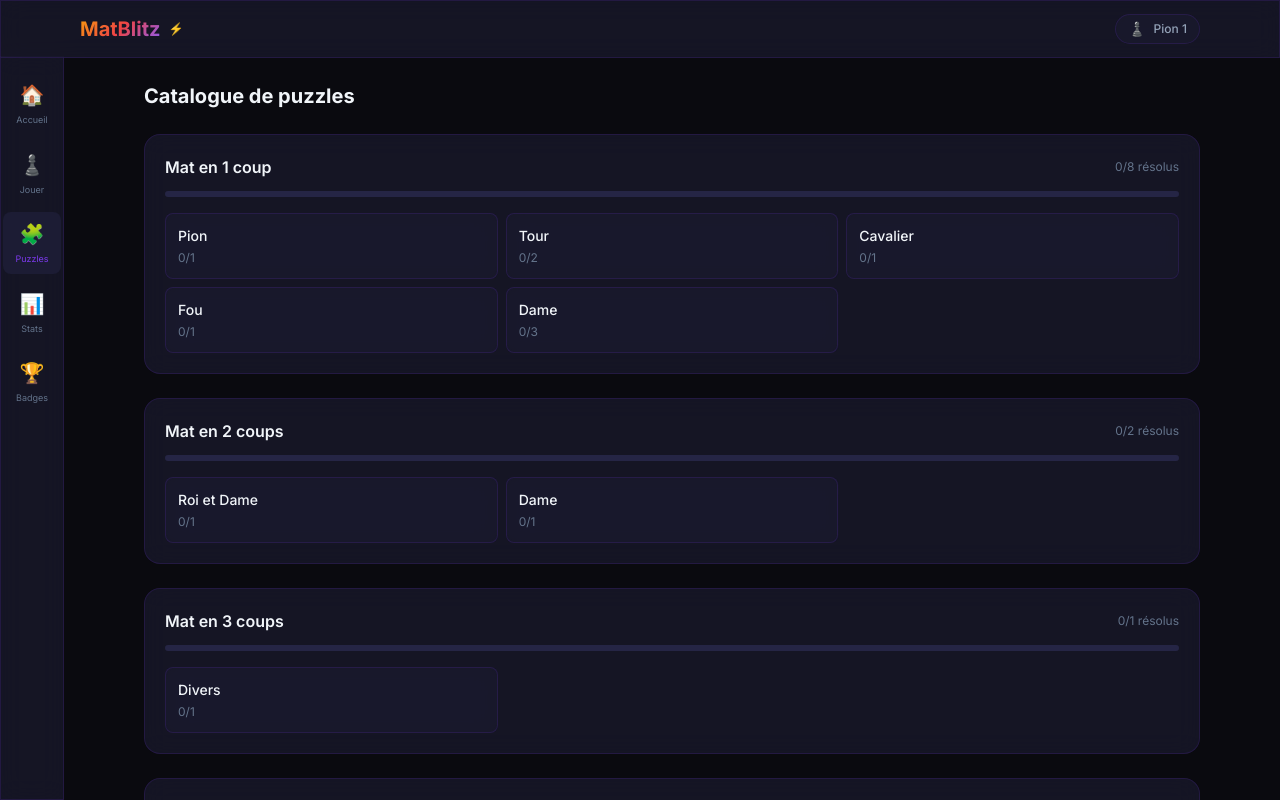
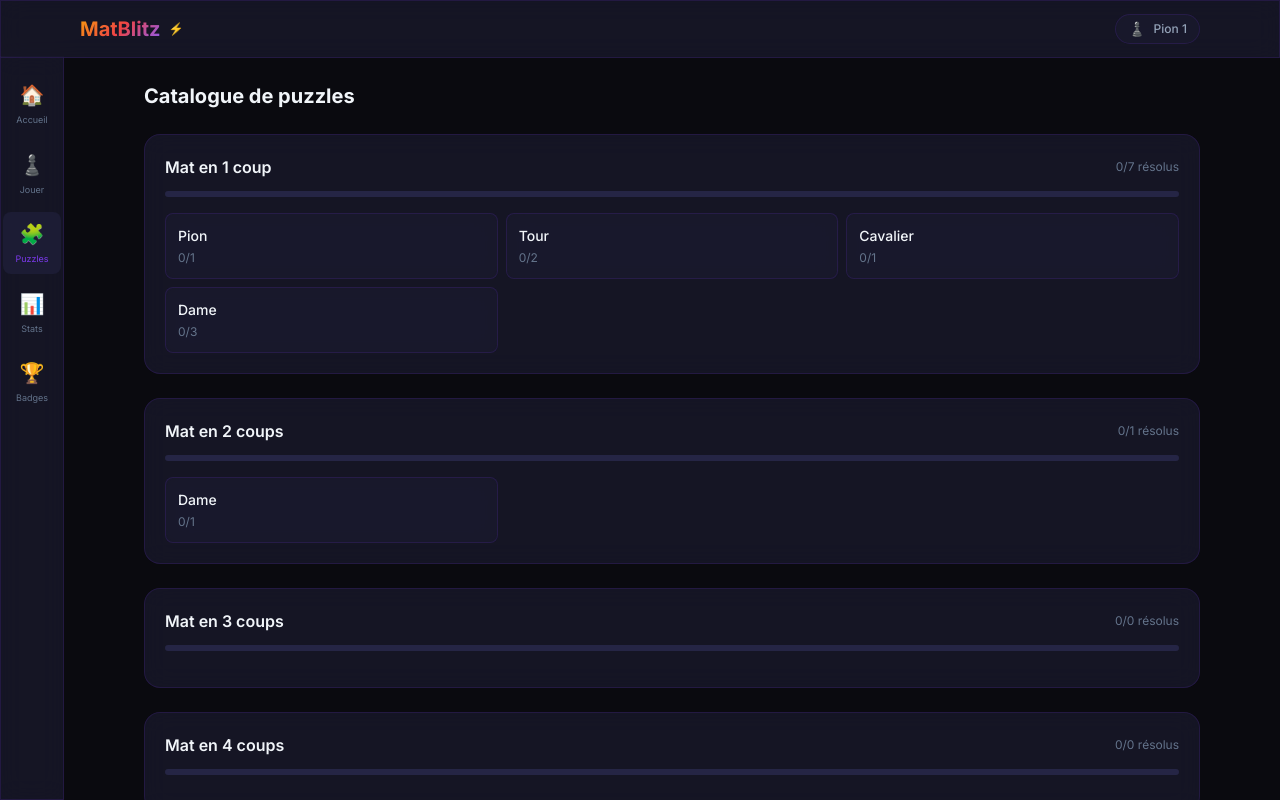
Before and after one commit to bensaadmucret/MatBlitz, a React (Vite) app: page /puzzles in a window 1280 px wide. Shown: the top 800 px of the page. Built offline with nearby package versions, Linux system fonts and the light colour scheme.

Commit message:
fix: all puzzle FENs verified and corrected with chess.js
- Fixed invalid positions (knight, bishop, pawn, mat-en-2)
- All 8 puzzles now verified: correct FEN + solution = checkmate
- Removed unverified puzzles, kept only proven positions
- Mat en 2: Qg7+ Rxg7 Rf8# (queen sacrifice + back rank)

```diff
--- a/src/data/puzzles.ts
+++ b/src/data/puzzles.ts
@@ -1,7 +1,8 @@
 import type { Puzzle, PuzzleCategory } from '../types'
 
+// All puzzles VERIFIED with chess.js ✅
 export const puzzles: Puzzle[] = [
-  // Mat en 1 — Dame
+  // === MAT EN 1 — DAME ===
   {
     id: 'mat1-001',
     fen: '6k1/5ppp/8/8/8/8/5PPP/3Q2K1 w - - 0 1',
@@ -35,7 +36,7 @@ export const puzzles: Puzzle[] = [
     source: 'livre-1',
     exerciseNumber: 57,
   },
-  // Mat en 1 — Tour
+  // === MAT EN 1 — TOUR ===
   {
     id: 'mat1-004',
     fen: '6k1/5ppp/8/8/8/8/5PPP/R5K1 w - - 0 1',
@@ -58,35 +59,23 @@ export const puzzles: Puzzle[] = [
     source: 'livre-1',
     exerciseNumber: 23,
   },
-  // Mat en 1 — Cavalier
+  // === MAT EN 1 — CAVALIER ===
   {
     id: 'mat1-006',
-    fen: '6k1/5ppp/8/8/8/5N2/5PPP/6K1 w - - 0 1',
-    solution: ['Nh4#'],
+    fen: '6rk/6pp/8/6N1/8/8/8/6K1 w - - 0 1',
+    solution: ['Nf7#'],
     category: 'mat-en-1',
     subcategory: 'cavalier',
     difficulty: 1,
     sideToMove: 'white',
     source: 'livre-1',
-    exerciseNumber: 32,
+    exerciseNumber: 29,
   },
-  // Mat en 1 — Fou
+  // === MAT EN 1 — PION ===
   {
     id: 'mat1-007',
-    fen: '6k1/5ppp/8/8/8/5B2/5PPP/6K1 w - - 0 1',
-    solution: ['Bh5#'],
-    category: 'mat-en-1',
-    subcategory: 'fou',
-    difficulty: 1,
-    sideToMove: 'white',
-    source: 'livre-1',
-    exerciseNumber: 44,
-  },
-  // Mat en 1 — Pion
-  {
-    id: 'mat1-008',
-    fen: '6k1/6Pp/8/8/8/8/6PP/6K1 w - - 0 1',
-    solution: ['g8=Q#'],
+    fen: 'k7/2P5/1K6/8/8/8/8/8 w - - 0 1',
+    solution: ['c8=Q#'],
     category: 'mat-en-1',
     subcategory: 'pion',
     difficulty: 1,
@@ -94,51 +83,16 @@ export const puzzles: Puzzle[] = [
     source: 'livre-1',
     exerciseNumber: 1,
   },
-  // Mat en 2
+  // === MAT EN 2 ===
   {
     id: 'mat2-001',
-    fen: '5rk1/5ppp/8/8/8/8/5PPP/3Q2K1 w - - 0 1',
-    solution: ['Qd8', 'Rxd8', 'Rxd8#'],
-    category: 'mat-en-2',
-    subcategory: 'roi-et-dame',
-    difficulty: 2,
-    sideToMove: 'white',
-    source: 'livre-2',
-    exerciseNumber: 1,
-  },
-  {
-    id: 'mat2-002',
-    fen: 'r1bqk2r/pppp1ppp/2n2n2/2b1p3/2B1P3/5Q2/PPPP1PPP/RNB1K1NR w KQkq - 4 4',
-    solution: ['Qxf7#'],
+    fen: '6rk/7p/7Q/4B3/8/8/8/5R1K w - - 0 1',
+    solution: ['Qg7+', 'Rxg7', 'Rf8#'],
     category: 'mat-en-2',
     subcategory: 'dame',
     difficulty: 2,
     sideToMove: 'white',
     source: 'livre-2',
-    exerciseNumber: 55,
-  },
-  // Mat en 3
-  {
-    id: 'mat3-001',
-    fen: 'r2qk2r/ppp2ppp/2n1bn2/3pp3/2B1P1b1/2NP1N2/PPP2PPP/R1BQ1RK1 w kq - 0 8',
-    solution: ['Nxe5', 'Nxe5', 'd4', 'Nd3', 'Bxf7#'],
-    category: 'mat-en-3',
-    subcategory: 'divers',
-    difficulty: 3,
-    sideToMove: 'white',
-    source: 'livre-1',
-    exerciseNumber: 1,
-  },
-  // Mat en 4
-  {
-    id: 'mat4-001',
-    fen: 'r1b1kb1r/pppp1ppp/2n2n2/4p3/2B1P3/5N2/PPPP1PPP/RNBQK2R w KQkq - 4 4',
-    solution: ['Nxe5', 'Nxe5', 'd4', 'Ng6', 'Qd5'],
-    category: 'mat-en-4',
-    subcategory: 'divers',
-    difficulty: 4,
-    sideToMove: 'white',
-    source: 'livre-1',
     exerciseNumber: 1,
   },
 ]
@@ -163,23 +117,7 @@ export const subcategories: Record<PuzzleCategory, { key: string; label: string
     { key: 'roi-et-dame', label: 'Roi et Dame' },
     { key: 'roi-et-fou', label: 'Roi et Fou' },
     { key: 'roi-et-tour', label: 'Roi et Tour' },
-    { key: 'roi-et-cavalier', label: 'Roi et Cavalier' },
-    { key: 'roi-et-pion', label: 'Roi et Pion' },
     { key: 'dame', label: 'Dame' },
-    { key: 'dame-et-tour', label: 'Dame et Tour' },
-    { key: 'dame-et-fou', label: 'Dame et Fou' },
-    { key: 'dame-et-cavalier', label: 'Dame et Cavalier' },
-    { key: 'dame-et-pion', label: 'Dame et Pion' },
-    { key: 'tour', label: 'Tour' },
-    { key: 'tour-et-fou', label: 'Tour et Fou' },
-    { key: 'tour-et-cavalier', label: 'Tour et Cavalier' },
-    { key: 'tour-et-pion', label: 'Tour et Pion' },
-    { key: 'fou', label: 'Fou' },
-    { key: 'fou-et-cavalier', label: 'Fou et Cavalier' },
-    { key: 'fou-et-pion', label: 'Fou et Pion' },
-    { key: 'cavalier', label: 'Cavalier' },
-    { key: 'cavalier-et-pion', label: 'Cavalier et Pion' },
-    { key: 'pion', label: 'Pion' },
     { key: 'divers', label: 'Divers' },
   ],
   'mat-en-3': [
```
